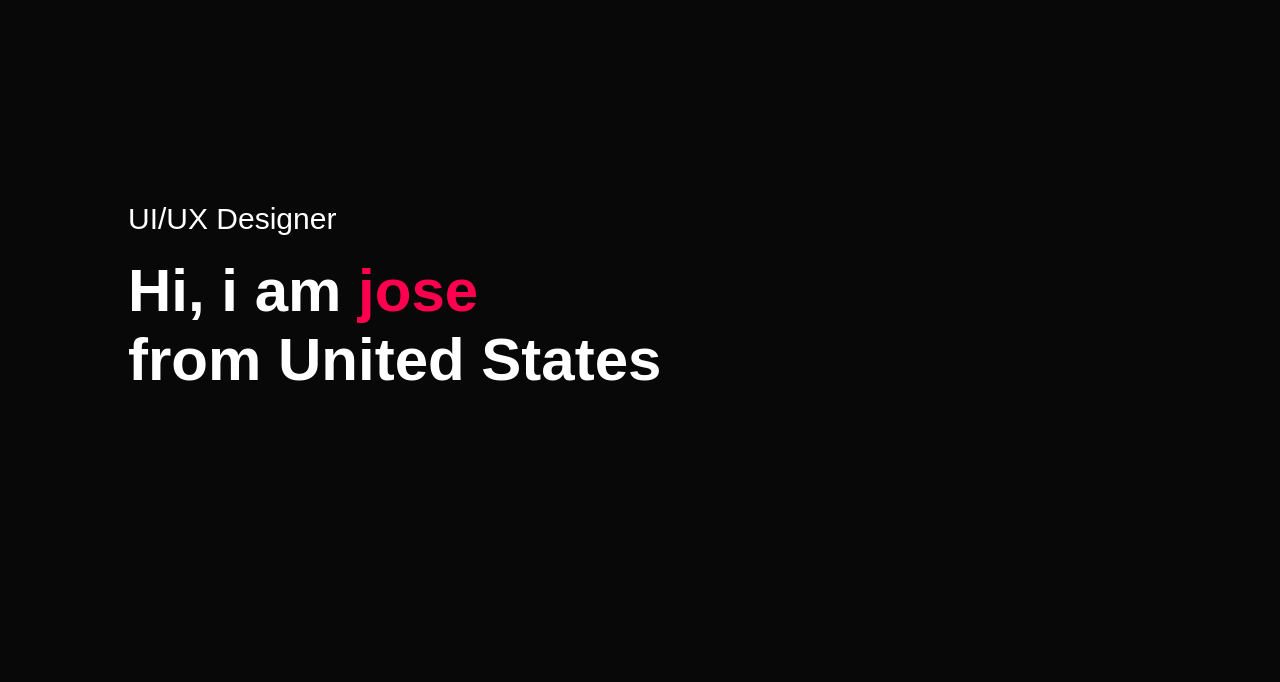
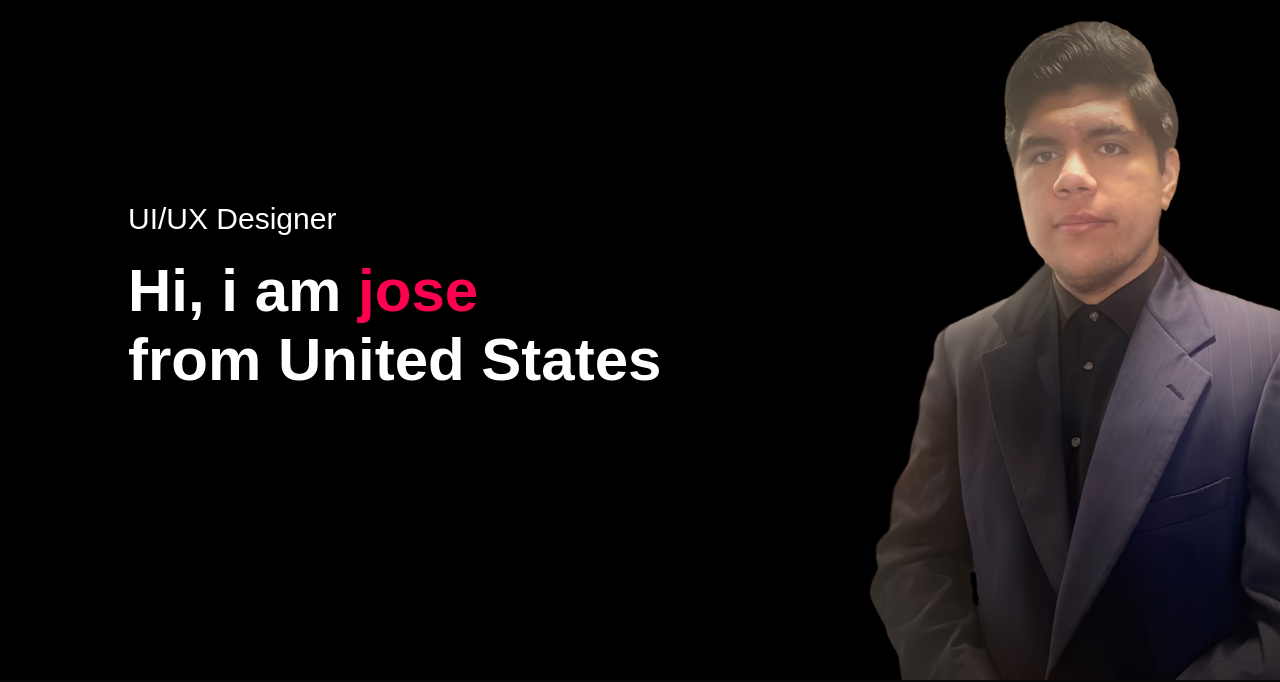
Before and after one commit to UwUmlg/UwUmlg.github.io, a plain HTML site: page index.html in a window 1280 px wide. Shown: the part 120-802 px from the top of the page. Drawn offline with Linux system fonts and the light colour scheme; files whose address does not match are found by name.

Commit message:
Update style.css

```diff
--- a/style.css
+++ b/style.css
@@ -17,7 +17,7 @@
     #header {
         width: 100%;
         height: 100vh;
-        background-image: url(images\black-backguound-me.jpg);
+        background-image: url(images/black-backguound-me.jpg);
         background-size: cover;
         background-position: center;
     }
```
